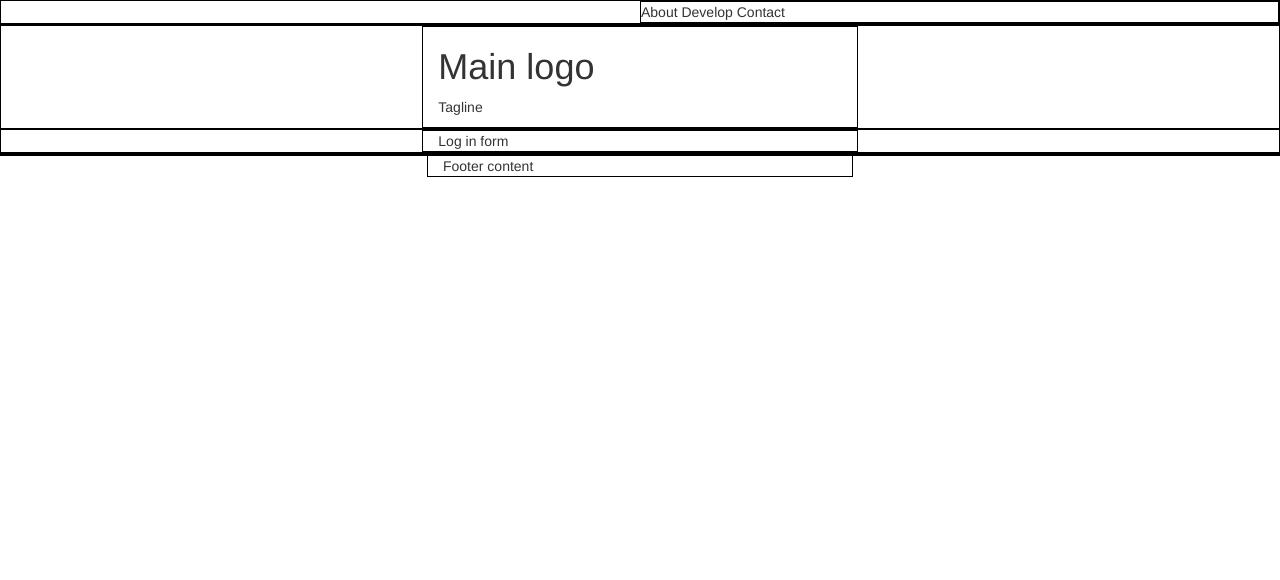
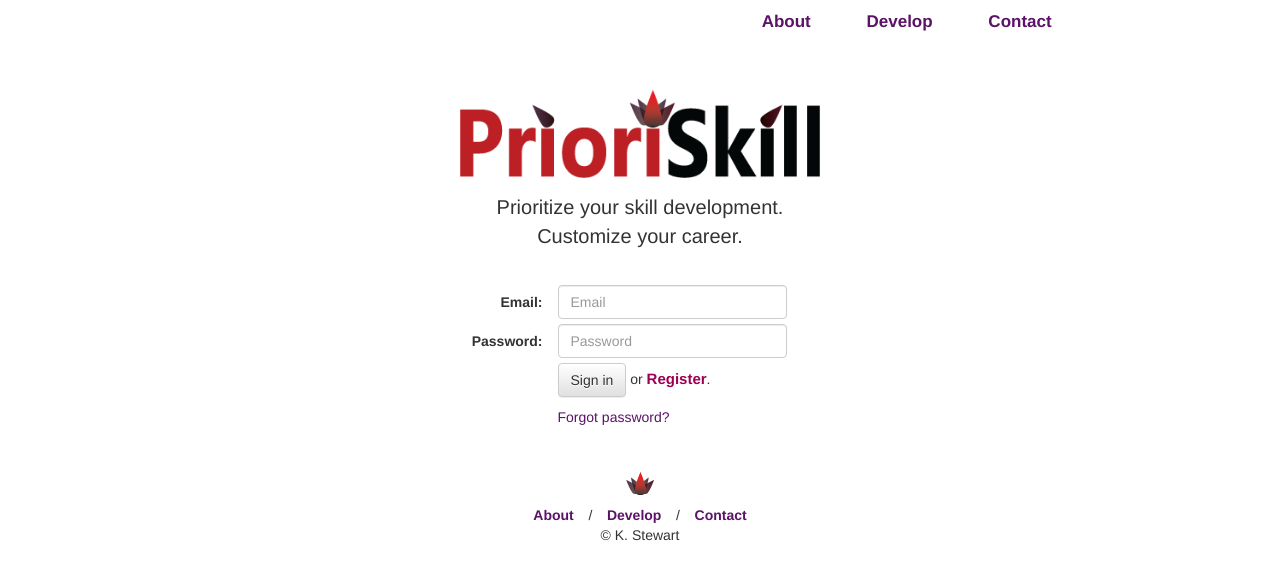
Before and after one commit to rainmatter/PrioriSkill, a website: page app/visual-builder.html in a window 1280 px wide. Drawn offline with nearby package versions, Linux system fonts and the light colour scheme.

Commit message:
Set up HTML, CSS, and Bootstrap of Log in page in visual-builder.html

```diff
--- a/app/styles/mystyles.css
+++ b/app/styles/mystyles.css
@@ -1,8 +1,96 @@
 @charset "utf-8";
 /* CSS Document */
 
-div {
+/*div {
 	border-color:#000000;
 	border-style:solid;
 	border-width:1px;
+}*/
+
+
+#top-links {
+  display: flex;
+  justify-content: space-between;
+  padding-top: 10px;
+  padding-bottom:5px;
+  font-weight:600;
+  font-size:17px;
 }
+
+#top-links a, #forgot-pw a {
+	color:#5B1268;
+}
+
+#top-links a:hover, a:active, #forgot-pw a:hover, a:active {
+	color:#9702B1;
+}
+
+.main-title .img-responsive {
+    margin: 0 auto;
+	padding-top:50px;
+	padding-bottom:10px;
+}
+
+#main-tagline {
+	text-align:center;
+	padding-top:5px;
+	padding-bottom:25px;
+	font-size:20px;
+}
+
+.form-group {
+	padding-bottom:0px;
+	margin-bottom:5px;
+}
+.form-group label {
+	padding-bottom:0px;
+	padding:0 0 0 0;
+	margin-bottom:0px;
+	margin-left:0px;
+	margin:0 0 0 0;
+}
+
+
+#login-form {
+	padding-bottom:10px;
+}
+
+#register-link {
+	font-size:15px;
+	font-weight:600;
+}
+
+#register-link a {
+	color:#9C0052;
+}
+
+#register-link a:hover, a:active {
+	color:#D50070;
+}
+
+#footer-links {
+  display: flex;
+  justify-content: space-between;
+  padding-left:0px;
+  padding-right:0px;
+  padding-top: 5px;
+}
+
+#footer-links a {
+	font-weight:600;
+	color:#5B1268;
+}
+
+#footer-links a:hover, a:active {
+	color:#9702B1;
+}
+
+.footer-image .img-responsive {
+    margin: 0 auto;
+	padding-top:20px;
+	padding-bottom:5px;
+}
+
+.copyright {
+	text-align:center;
+}
--- a/app/visual-builder.html
+++ b/app/visual-builder.html
@@ -11,26 +11,64 @@
     <link rel="shortcut icon" href="images/favicon.ico">
 </head>
 
+
+
 <div class="header">
-	<div class="col-lg-offset-6">About Develop Contact</div>
+    <div class="col-lg-offset-7 col-lg-3" id="top-links">
+    		<div><a href="#">About</a></div>
+        	<div><a href="#">Develop</a></div>
+        	<div><a href="#">Contact</a></div>
+    </div>
 </div>
 
-<div class="content">
+<div class="container">
 
-	<div class="row">
+	<div class="row main-title">
 		<div class="col-lg-offset-4 col-lg-4">
-        	<h1>Main logo</h1>
-            <p>Tagline</p>
+        	<img class="img-responsive center-block" src="images/logo-wh.png" />
+            <div id="main-tagline"><p>Prioritize your skill development.<br />
+				Customize your career.</p></div>
         </div>
 	</div>
 
     <div class="row">
-		<div class="col-lg-offset-4 col-lg-4">Log in form</div>
-	</div>
+    	<form class="form-horizontal col-lg-offset-4 col-lg-4" id="login-form">
+  			<div class="form-group">
+    			<label for="login-email" class="col-sm-3 control-label">Email:</label>
+    			<div class="col-sm-8">
+      				<input type="email" class="form-control" id="login-email" placeholder="Email">
+    			</div>
+  			</div>
+  			<div class="form-group">
+    			<label for="login-password" class="col-sm-3 control-label">Password:</label>
+    			<div class="col-sm-8">
+      				<input type="password" class="form-control" id="login-password" placeholder="Password">
+    			</div>
+  			</div>
+  			<div class="form-group">
+    			<div class="col-sm-offset-3 col-sm-8">
+      				<button type="submit" class="btn btn-default">Sign in</button> or <span id="register-link"><a href="#">Register</a></span>.
+                    <p style="padding-top:10px;"><span id="forgot-pw"><a href="#">Forgot password?</a></span></p>
+    			</div>
+  			</div>
+		</form>
+
+    </div>
+
 
 </div>
 <div class="footer">
-	<div class="col-lg-offset-4 col-lg-4">Footer content</div>
+	<div class="col-lg-offset-4 col-lg-4 footer-image">
+    	<img class="img-responsive center-block" src="images/mini-logo-wh.png" />
+    </div>
+    <div class="col-lg-offset-5 col-lg-2" id="footer-links">
+        <div><a href="#">About</a></div>/
+       	<div><a href="#">Develop</a></div>/
+        <div><a href="#">Contact</a></div>
+    </div>
+    <div class="col-lg-offset-4 col-lg-4 copyright">
+    	<p>&copy; K. Stewart</p>
+    </div>
 </div>
 
 
```
Also changed, not shown: app/images/logo-wh.png (added), app/images/mini-logo-wh.png (added), 1 other file.
